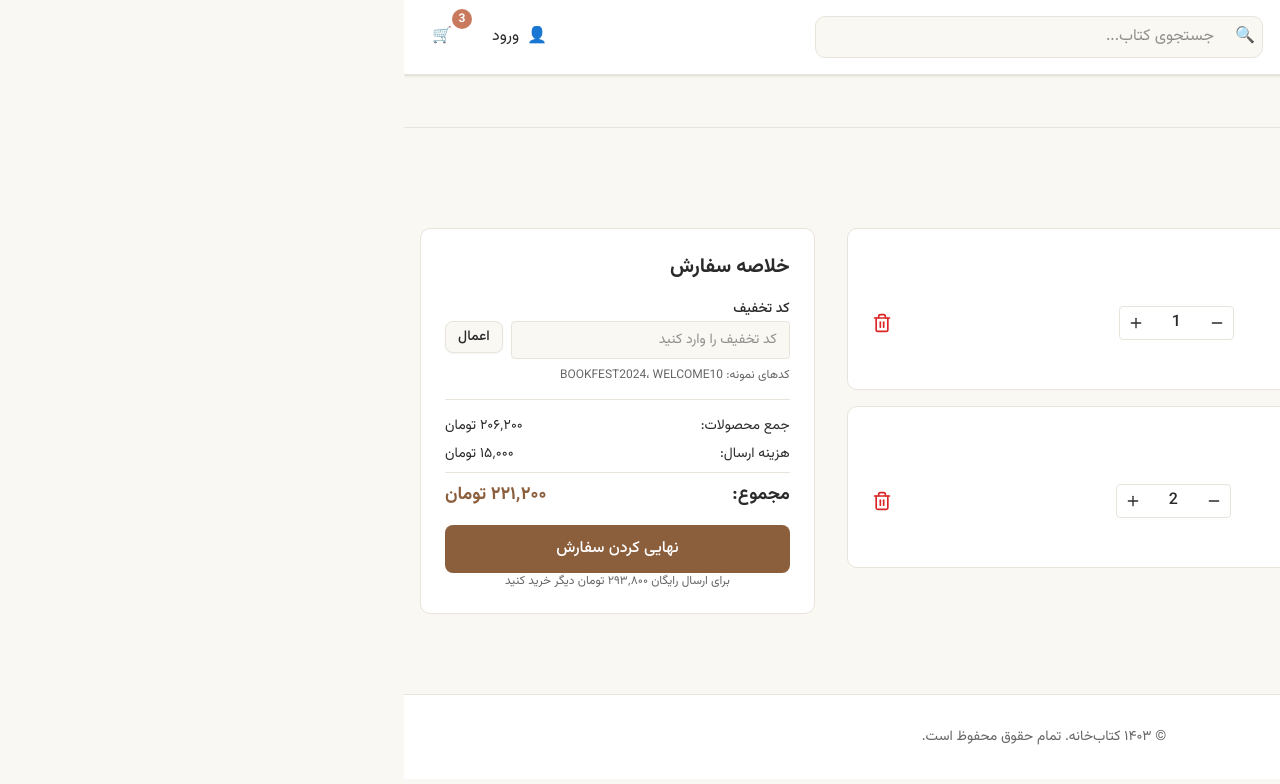
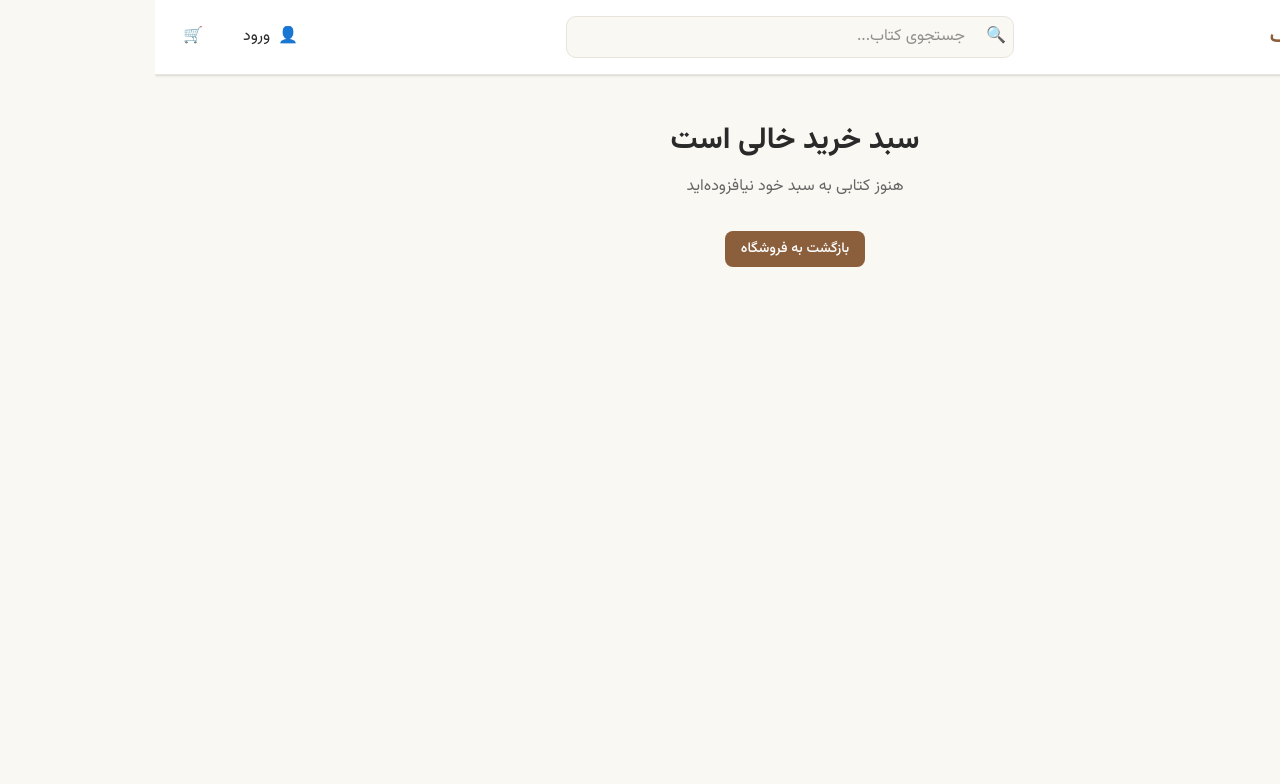
Before and after one commit to mahmoodCod/project-front-library, a Next.js app: page /cart in a window 1280 px wide. Shown: the top 784 px of the page. Built offline with nearby package versions, Linux system fonts and the light colour scheme.

Commit message:
update-cart

```diff
--- a/app/cart/page.tsx
+++ b/app/cart/page.tsx
@@ -1,43 +1,15 @@
 "use client"
 
-import { useState } from "react"
+import { useMemo, useState } from "react"
 import Image from "next/image"
 import Link from "next/link"
 import { Trash2, Plus, Minus } from "lucide-react"
 import { Header } from "@/components/header"
+import { useCart } from "@/components/cart-provider"
 import { Button } from "@/components/ui/button"
 
-interface CartItem {
-  id: string
-  title: string
-  author: string
-  price: number
-  discountedPrice: number
-  image: string
-  quantity: number
-}
-
 export default function CartPage() {
-  const [cartItems, setCartItems] = useState<CartItem[]>([
-    {
-      id: "1",
-      title: "پدر",
-      author: "میخائیل بولگاکوف",
-      price: 89000,
-      discountedPrice: 71200,
-      image: "/book-cover-1.png",
-      quantity: 1,
-    },
-    {
-      id: "2",
-      title: "ما کیستیم",
-      author: "علی شریعتی",
-      price: 75000,
-      discountedPrice: 67500,
-      image: "/book-cover-2.jpg",
-      quantity: 2,
-    },
-  ])
+  const { items: cartItems, setQuantity, removeItem } = useCart()
 
   const [promoCode, setPromoCode] = useState("")
   const [discountPercent, setDiscountPercent] = useState(0)
@@ -48,11 +20,7 @@ export default function CartPage() {
       removeItem(id)
       return
     }
-    setCartItems(cartItems.map((item) => (item.id === id ? { ...item, quantity: newQuantity } : item)))
-  }
-
-  const removeItem = (id: string) => {
-    setCartItems(cartItems.filter((item) => item.id !== id))
+    setQuantity(id, newQuantity)
   }
 
   const applyPromoCode = () => {
@@ -72,7 +40,7 @@ export default function CartPage() {
     }
   }
 
-  const subtotal = cartItems.reduce((sum, item) => sum + item.discountedPrice * item.quantity, 0)
+  const subtotal = useMemo(() => cartItems.reduce((sum, item) => sum + item.discountedPrice * item.quantity, 0), [cartItems])
   const discount = Math.floor(subtotal * (discountPercent / 100))
   const shippingCost = subtotal > 500000 ? 0 : 15000
   const total = subtotal - discount + shippingCost
--- a/app/layout.tsx
+++ b/app/layout.tsx
@@ -2,6 +2,7 @@ import type React from "react"
 import type { Metadata } from "next"
 import { Vazirmatn } from "next/font/google"
 import "./globals.css"
+import { CartProvider } from "@/components/cart-provider"
 
 const vazirmatn = Vazirmatn({ subsets: ["arabic", "latin"] })
 
@@ -18,7 +19,11 @@ export default function RootLayout({
 }>) {
   return (
     <html lang="fa" dir="rtl">
-      <body className={`${vazirmatn.className} font-sans antialiased`}>{children}</body>
+      <body className={`${vazirmatn.className} font-sans antialiased`}>
+        <CartProvider>
+          {children}
+        </CartProvider>
+      </body>
     </html>
   )
 }
--- a/components/book-card.tsx
+++ b/components/book-card.tsx
@@ -4,6 +4,7 @@ import { useMemo, useState } from "react"
 import Image from "next/image"
 import Link from "next/link"
 import { Button } from "@/components/ui/button"
+import { useCart } from "@/components/cart-provider"
 
 interface BookCardProps {
   id: string
@@ -17,12 +18,14 @@ interface BookCardProps {
 
 export function BookCard({ id, title, author, price, image, rating, reviews }: BookCardProps) {
   const [isAdded, setIsAdded] = useState(false)
+  const { addItem } = useCart()
   const discount = useMemo(() => {
     const sum = Array.from(id).reduce((acc, ch) => acc + ch.charCodeAt(0), 0)
     return 10 + (sum % 21) // 10..30
   }, [id])
 
   const handleAddToCart = () => {
+    addItem({ id, title, author, price, discountedPrice: Math.floor(price * 0.9), image })
     setIsAdded(true)
     setTimeout(() => setIsAdded(false), 2000)
   }
--- /dev/null
+++ b/components/cart-provider.tsx
@@ -0,0 +1,85 @@
+"use client"
+
+import React from "react"
+
+export type CartItem = {
+  id: string
+  title: string
+  author: string
+  price: number
+  discountedPrice: number
+  image: string
+  quantity: number
+}
+
+type CartContextValue = {
+  items: CartItem[]
+  addItem: (item: Omit<CartItem, "quantity">, qty?: number) => void
+  removeItem: (id: string) => void
+  setQuantity: (id: string, qty: number) => void
+  clear: () => void
+  count: number
+}
+
+const CartContext = React.createContext<CartContextValue | undefined>(undefined)
+
+function useLocalStorageState<T>(key: string, initial: T) {
+  const [state, setState] = React.useState<T>(() => {
+    if (typeof window === "undefined") return initial
+    try {
+      const raw = window.localStorage.getItem(key)
+      return raw ? (JSON.parse(raw) as T) : initial
+    } catch {
+      return initial
+    }
+  })
+
+  React.useEffect(() => {
+    try {
+      window.localStorage.setItem(key, JSON.stringify(state))
+    } catch {}
+  }, [key, state])
+
+  return [state, setState] as const
+}
+
+export function CartProvider({ children }: { children: React.ReactNode }) {
+  const [items, setItems] = useLocalStorageState<CartItem[]>("cart-items", [])
+
+  const addItem = React.useCallback((item: Omit<CartItem, "quantity">, qty = 1) => {
+    setItems((prev) => {
+      const idx = prev.findIndex((it) => it.id === item.id)
+      if (idx >= 0) {
+        const copy = [...prev]
+        copy[idx] = { ...copy[idx], quantity: copy[idx].quantity + qty }
+        return copy
+      }
+      return [...prev, { ...item, quantity: qty }]
+    })
+  }, [setItems])
+
+  const removeItem = React.useCallback((id: string) => {
+    setItems((prev) => prev.filter((i) => i.id !== id))
+  }, [setItems])
+
+  const setQuantity = React.useCallback((id: string, qty: number) => {
+    setItems((prev) => {
+      if (qty <= 0) return prev.filter((i) => i.id !== id)
+      return prev.map((i) => (i.id === id ? { ...i, quantity: qty } : i))
+    })
+  }, [setItems])
+
+  const clear = React.useCallback(() => setItems([]), [setItems])
+
+  const count = React.useMemo(() => items.reduce((sum, i) => sum + i.quantity, 0), [items])
+
+  const value = React.useMemo<CartContextValue>(() => ({ items, addItem, removeItem, setQuantity, clear, count }), [items, addItem, removeItem, setQuantity, clear, count])
+
+  return <CartContext.Provider value={value}>{children}</CartContext.Provider>
+}
+
+export function useCart() {
+  const ctx = React.useContext(CartContext)
+  if (!ctx) throw new Error("useCart must be used within CartProvider")
+  return ctx
+}
--- a/components/header.tsx
+++ b/components/header.tsx
@@ -4,14 +4,15 @@ import { useState } from "react"
 import { useRouter } from "next/navigation"
 import Link from "next/link"
 import { Button } from "@/components/ui/button"
+import { useCart } from "@/components/cart-provider"
 
 export function Header() {
   const [isMenuOpen, setIsMenuOpen] = useState(false)
-  const [cartCount] = useState(3)
+  const { count: cartCount } = useCart()
   const [query, setQuery] = useState("")
   const router = useRouter()
 
-  function submitSearch(e?: React.FormEvent) {
+  function submitSearch(e?: React.FormEvent<HTMLFormElement>) {
     if (e) e.preventDefault()
     const q = query.trim()
     if (!q) return
```
